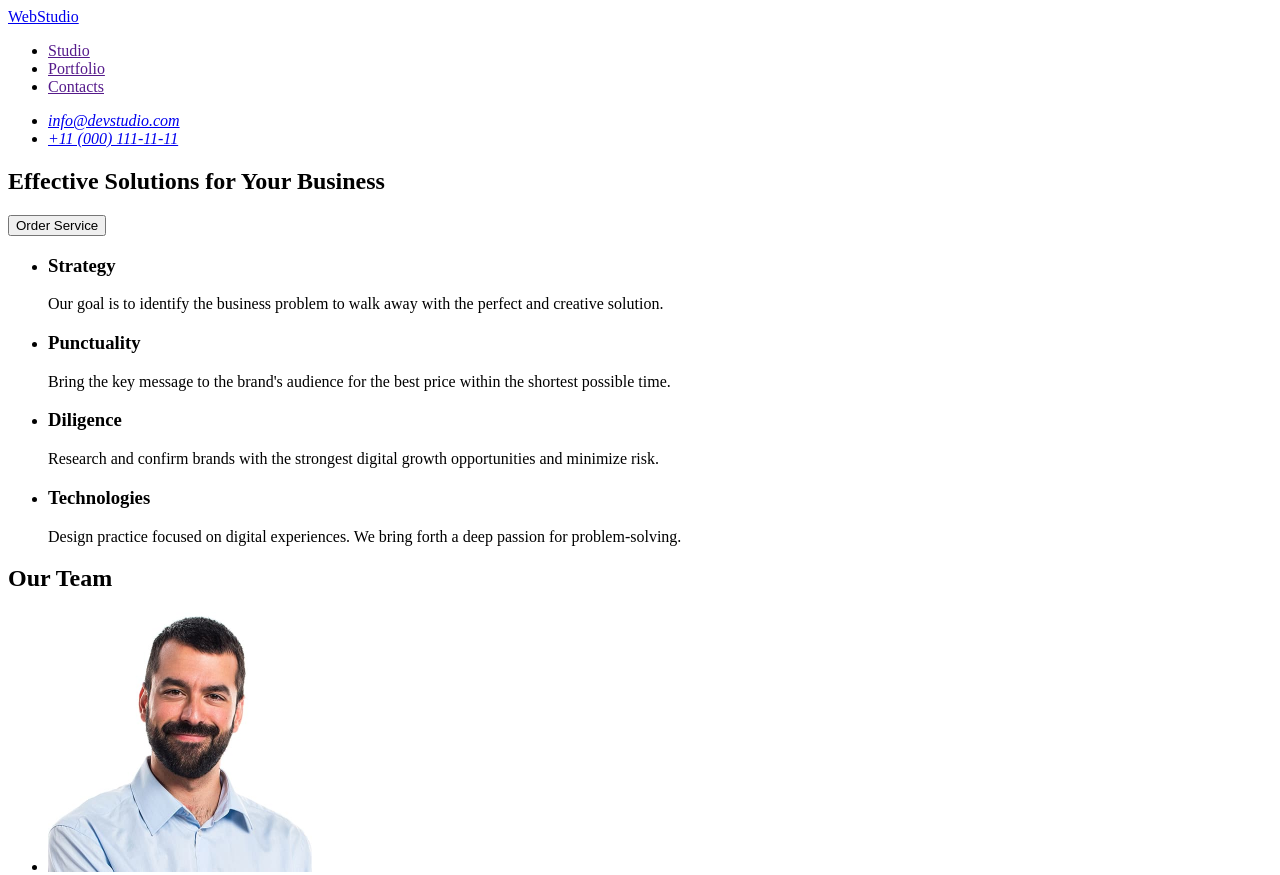
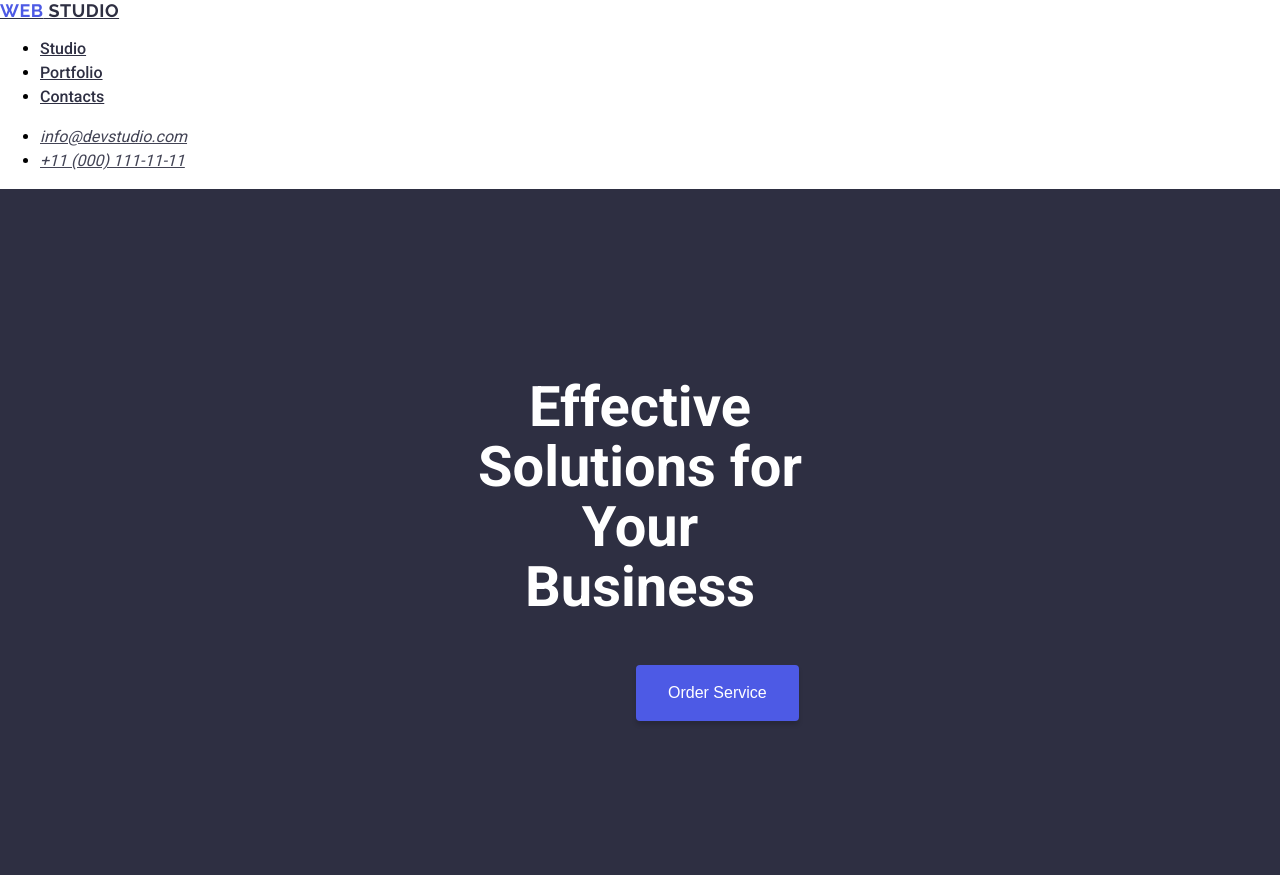
Before and after one commit to mishokkartoshki/goit-markup-hw-02, a plain HTML site: page index.html in a window 1280 px wide. Shown: the top 875 px of the page. Drawn offline with Linux system fonts and the light colour scheme.

Commit message:
add fonts to header

```diff
--- a/css/styles.css
+++ b/css/styles.css
@@ -0,0 +1,87 @@
+body {
+    font-family: "Roboto", sans-serif;
+    margin: 0;
+}
+
+:root {
+    --iris: #4d5ae5;
+    --ocean: #404bbf;
+    --navy-blue: #2e2f42;
+    --green: #31d0aa;
+    --slate: #434455;
+    --light-slate: #8e8f99;
+    --cornflower: #e7e9fc;
+    --cloud: #f4f4fd;
+    --navy-blue-modal: rgba(46, 47, 66, 0.4);
+    --grey: rgba(46, 47, 66, 0.7);
+    --white: #fff;
+    --dairy: #fcfcfc;
+}
+
+/* ---------HEADER--------- */
+.main-logo {
+    font-family: "Raleway", sans-serif;
+    font-weight: 700;
+    font-size: 18px;
+    line-height: 1.16667;
+    letter-spacing: 0.03em;
+    text-transform: uppercase;
+    color: var(--navy-blue);
+}
+
+span.logo-1 {
+    color: var(--iris);
+}
+
+.text-med {
+    font-weight: 500;
+    font-size: 16px;
+    line-height: 24px;
+    letter-spacing: 2%;
+    color: var(--navy-blue);
+}
+
+.contact {
+    font-weight: 400;
+    font-size: 16px;
+    line-height: 24px;
+    letter-spacing: 2%;
+    color: var(--slate);
+}
+
+
+/* ---------HERO--------- */
+.hero {
+    background: var(--navy-blue);
+    padding: 188px 472px;
+}
+
+.hero-text {
+    font-weight: 700;
+    font-size: 56px;
+    line-height: 60px;
+    letter-spacing: 2%;
+    text-align: center;
+    color: var(--white);
+    margin: 0;
+    padding-bottom: 48px;
+}
+
+.hero-btn {
+    border-radius: 4px;
+    padding: 16px 32px;
+    box-shadow: 0 4px 4px 0 rgba(0, 0, 0, 0.15);
+    background: var(--iris);
+    font-weight: 500;
+    font-size: 16px;
+    line-height: 24px;
+    letter-spacing: 4%;
+    color: white;
+    display: flex;
+    align-items: flex-start;
+    justify-content: flex-start;
+    flex-direction: row;
+    gap: 10px;
+    border: 0;
+    margin-left: 164px;
+}
--- a/index.html
+++ b/index.html
@@ -5,32 +5,43 @@
     <meta name="viewport" content="width=device-width, initial-scale=1.0" />
     <title>Web Studio</title>
     <link rel="stylesheet" href="./css/styles.css" />
+    <link rel="preconnect" href="https://fonts.googleapis.com" />
+    <link rel="preconnect" href="https://fonts.gstatic.com" crossorigin />
+    <link
+      rel="stylesheet"
+      href="https://fonts.googleapis.com/css?family=Raleway:wght@700&family=Roboto:wght@400;500;700&display=swap"
+    />
   </head>
   <body>
-    <header class="top_line">
+    <header>
       <nav>
-        <a href="./index.html">WebStudio</a>
+        <a href="./index.html" class="main-logo">
+          <span class="logo-1">Web</span>
+          Studio
+        </a>
         <ul>
-          <li><a href="">Studio</a></li>
-          <li><a href="">Portfolio</a></li>
-          <li><a href="">Contacts</a></li>
+          <li><a href="" class="text-med">Studio</a></li>
+          <li><a href="" class="text-med">Portfolio</a></li>
+          <li><a href="" class="text-med">Contacts</a></li>
         </ul>
       </nav>
       <address>
         <ul>
           <li>
-            <a href="mailto:info@devstudio.com">info@devstudio.com</a>
+            <a href="mailto:info@devstudio.com" class="contact">
+              info@devstudio.com
+            </a>
           </li>
           <li>
-            <a href="tel:+110001111111">+11 (000) 111-11-11</a>
+            <a href="tel:+110001111111" class="contact">+11 (000) 111-11-11</a>
           </li>
         </ul>
       </address>
     </header>
     <main>
-      <section class="motto">
-        <h1>Effective Solutions for Your Business</h1>
-        <button type="button">Order Service</button>
+      <section class="hero">
+        <h1 class="hero-text">Effective Solutions for Your Business</h1>
+        <button type="button" class="hero-btn">Order Service</button>
       </section>
       <section class="features">
         <h2 hidden>Our Features</h2>
```
